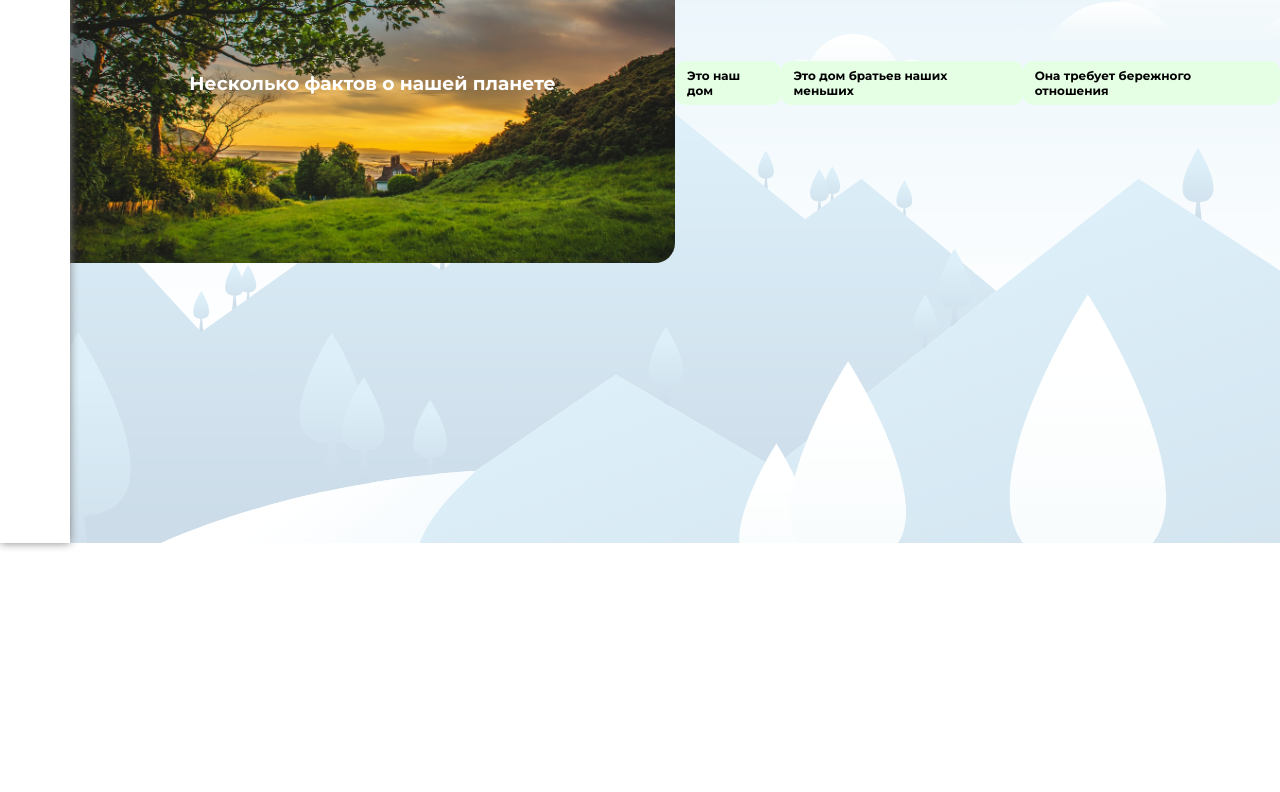
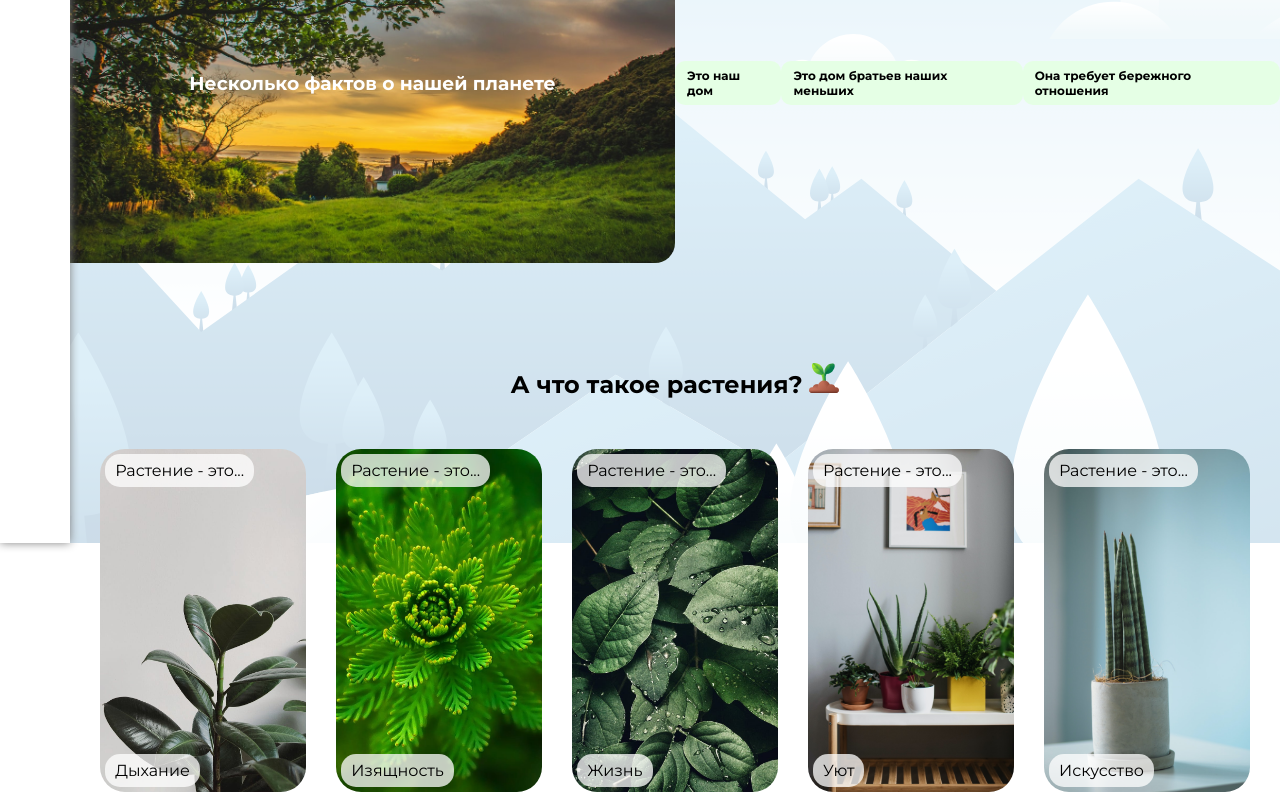
Before and after one commit to DaNkaCode/ecology-site, a plain HTML site: page index.html in a window 1280 px wide. Shown: the part 257-1049 px from the top of the page. Before the commit the page ends 800 px from the top, so only its background shows below. Drawn offline with Linux system fonts and the light colour scheme.

Commit message:
Сделали секцию

```diff
--- a/index.html
+++ b/index.html
@@ -36,5 +36,21 @@
             </section>
         </div>
     </header>
+
+    <main class="main">
+        <section class="plants">
+            <div class="container">
+                <h2 class="section-title plants__title">А что такое растения? <span><img src="./src/img/plant.svg" alt="Plant"></span></h2>
+
+                <ul class="plants__items">
+                    <li class="plants__item item" data-top-text="Растение - это..." data-bottom-text="Дыхание"><img src="./src/img/plant0.jpg" alt="" class="item__img"></li>
+                    <li class="plants__item item" data-top-text="Растение - это..." data-bottom-text="Изящность"><img src="./src/img/plant1.jpg" alt="" class="item__img"></li>
+                    <li class="plants__item item" data-top-text="Растение - это..." data-bottom-text="Жизнь"><img src="./src/img/plant2.jpg" alt="" class="item__img"></li>
+                    <li class="plants__item item" data-top-text="Растение - это..." data-bottom-text="Уют"><img src="./src/img/plant3.jpg" alt="" class="item__img"></li>
+                    <li class="plants__item item" data-top-text="Растение - это..." data-bottom-text="Искусство"><img src="./src/img/plant4.jpg" alt="" class="item__img"></li>
+                </ul>
+            </div>
+        </section>
+    </main>
 </body>
 </html>
--- a/src/css/style.css
+++ b/src/css/style.css
@@ -15,6 +15,10 @@ html {
 
 ul {
     list-style-type: none;
+}
+
+img {
+    max-width: 100%;
 }
 
 .bg-image {
@@ -36,6 +40,20 @@ ul {
 .container {
     width: calc(100dvw - 70px);
     margin-left: auto;
+}
+
+.section-title {
+    text-align: center;
+    margin-bottom: 50px;
+
+    &>span {
+        display: inline-block;
+        width: 30px;
+    }
+}
+
+main > section {
+    margin-top: 100px;
 }
 
 /* Nav start */
@@ -166,6 +184,49 @@ ul {
 }
 /* Header end */
 
+/* Plants section start */
+.plants__items {
+    display: flex;
+    flex-direction: row;
+    justify-content: space-evenly;
+}
+
+.plants__item.item {
+    width: 17%;
+    aspect-ratio: 3 / 5;
+
+    border-radius: 25px;
+    overflow: hidden;
+
+    position: relative;
+
+    &::after, &::before {
+        background-color: rgba(255, 255, 255, 0.75);
+        border-radius: 15px;
+        padding-block: 7px;
+        padding-inline: 10px;
+
+        position: absolute;
+        left: 5px;
+    }
+    &::before {
+        content: attr(data-top-text);
+        top: 5px;
+    }
+    &::after {
+        content: attr(data-bottom-text);
+        bottom: 5px;
+    }
+
+    & > .item__img {
+        height: 100%;
+
+        object-fit: cover;
+    }
+}
+
+/* Plants section end */
+
 
 @media screen and (max-width: 400px) {
     .nav {
```
Also changed, not shown: src/img/plant0.jpg (added), src/img/plant1.jpg (added), src/img/plant2.jpg (added), src/img/plant3.jpg (added), src/img/plant4.jpg (added).
